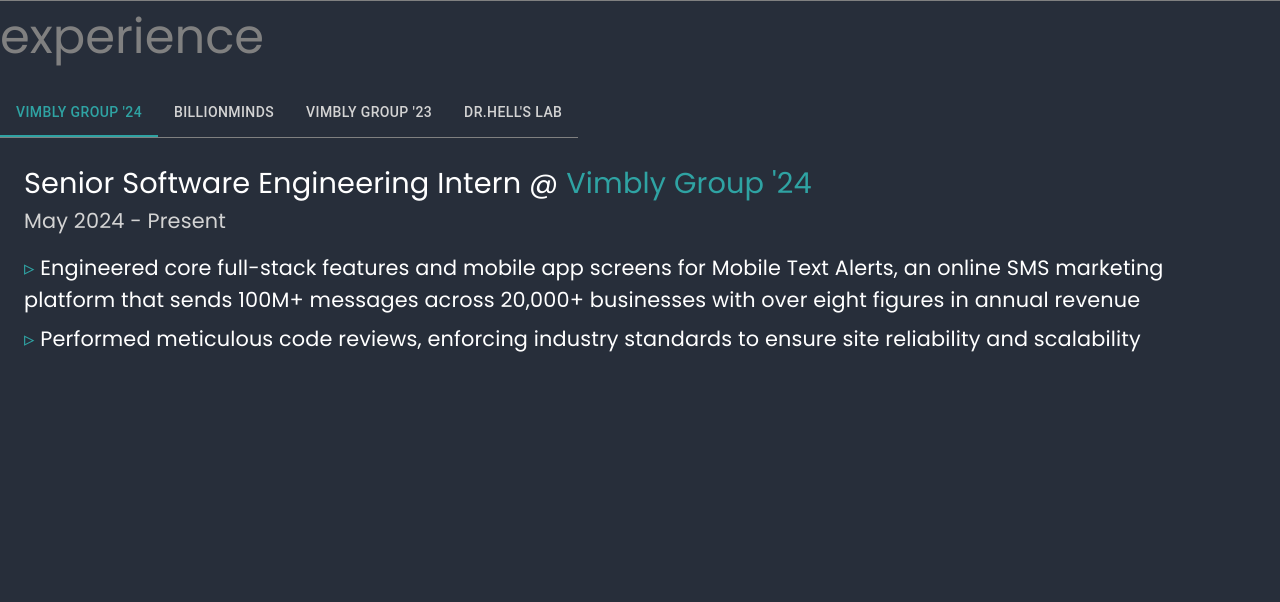
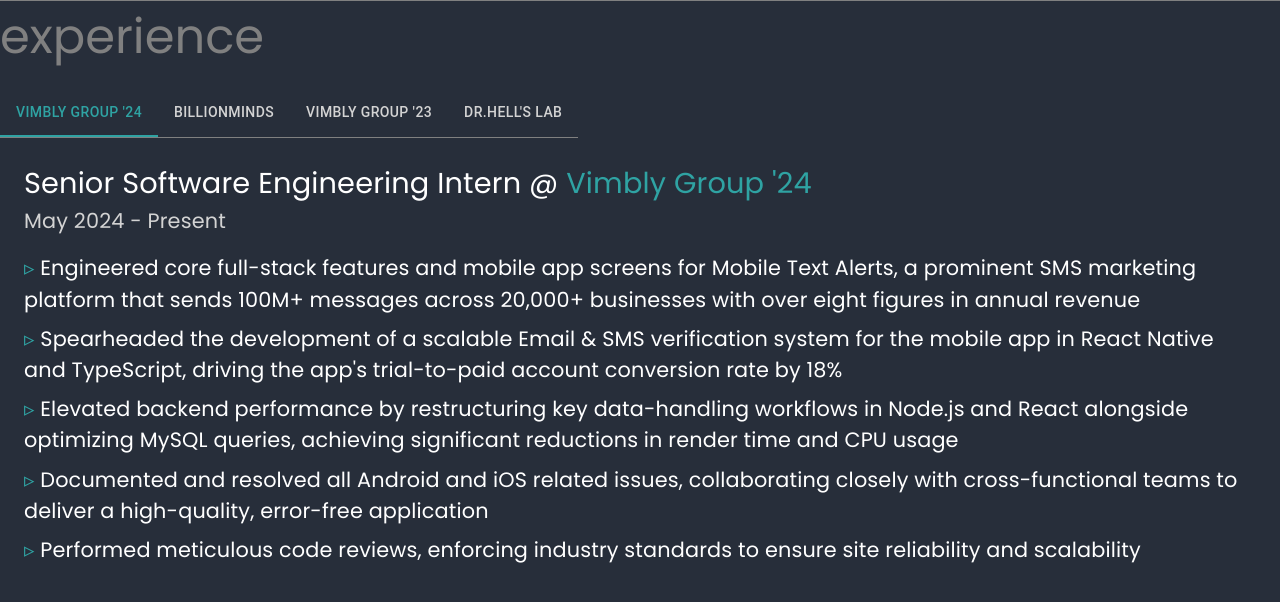
Before and after one commit to niknahadb/personal-website, a Next.js app: page /experience in a window 1280 px wide. Shown: the top 602 px of the page. Built offline with nearby package versions, Linux system fonts and the light colour scheme.

Commit message:
updated experience data

```diff
--- a/data/experienceData.js
+++ b/data/experienceData.js
@@ -4,7 +4,10 @@
     title: "Senior Software Engineering Intern @ ",
     time: "May 2024 - Present",
     description: [
-      "Engineered core full-stack features and mobile app screens for Mobile Text Alerts, an online SMS marketing platform that sends 100M+ messages across 20,000+ businesses with over eight figures in annual revenue",
+      "Engineered core full-stack features and mobile app screens for Mobile Text Alerts, a prominent SMS marketing platform that sends 100M+ messages across 20,000+ businesses with over eight figures in annual revenue",
+      "Spearheaded the development of a scalable Email & SMS verification system for the mobile app in React Native and TypeScript, driving the app's trial-to-paid account conversion rate by 18%",
+      "Elevated backend performance by restructuring key data-handling workflows in Node.js and React alongside optimizing MySQL queries, achieving significant reductions in render time and CPU usage",
+      "Documented and resolved all Android and iOS related issues, collaborating closely with cross-functional teams to deliver a high-quality, error-free application",
       "Performed meticulous code reviews, enforcing industry standards to ensure site reliability and scalability",
     ],
   },
@@ -23,9 +26,9 @@
     title: "Software Engineer Intern @ ",
     time: "May 2023 - August 2023",
     description: [
-      "Developed key features and screens for the mobile app from scratch such as the Settings Screen and Two-Factor Authentication for the mobile app in React Native and Typescript to ensure a smooth, reliable, and responsive user experience leading to an increase of +5,000 weekly visitors",
-      "Enhanced customer interaction by implementing a new AI Text Generator Tool, SmartSMS Suggest, in addition to revamping the customer support platform infrastructure and frontend using React and Node.js to better aid the customer support team which expedited customer complaint resolution times by over 35%",
-      "Documented and resolved Android and iOS codebase issues through streamlined processes and cross-functional communication to deliver a high-quality, error-free application",
+      "Developed key features and screens for the mobile app such as Two-Factor Authentication and the Settings Screen using React Native and Typescript to ensure a smooth, reliable, and responsive user experience leading to an increase of +5,000 weekly visitors",
+      "Redesigned and optimized the admin platform's infrastructure and frontend with React and Node.js, resulting in nearly a 50% reduction in complaint resolution times and a significant boost in customer support efficiency",
+      "Maintained a focus on code quality, performance optimization, and adherence to industry standards throughout the development process",
     ],
   },
   {
```
